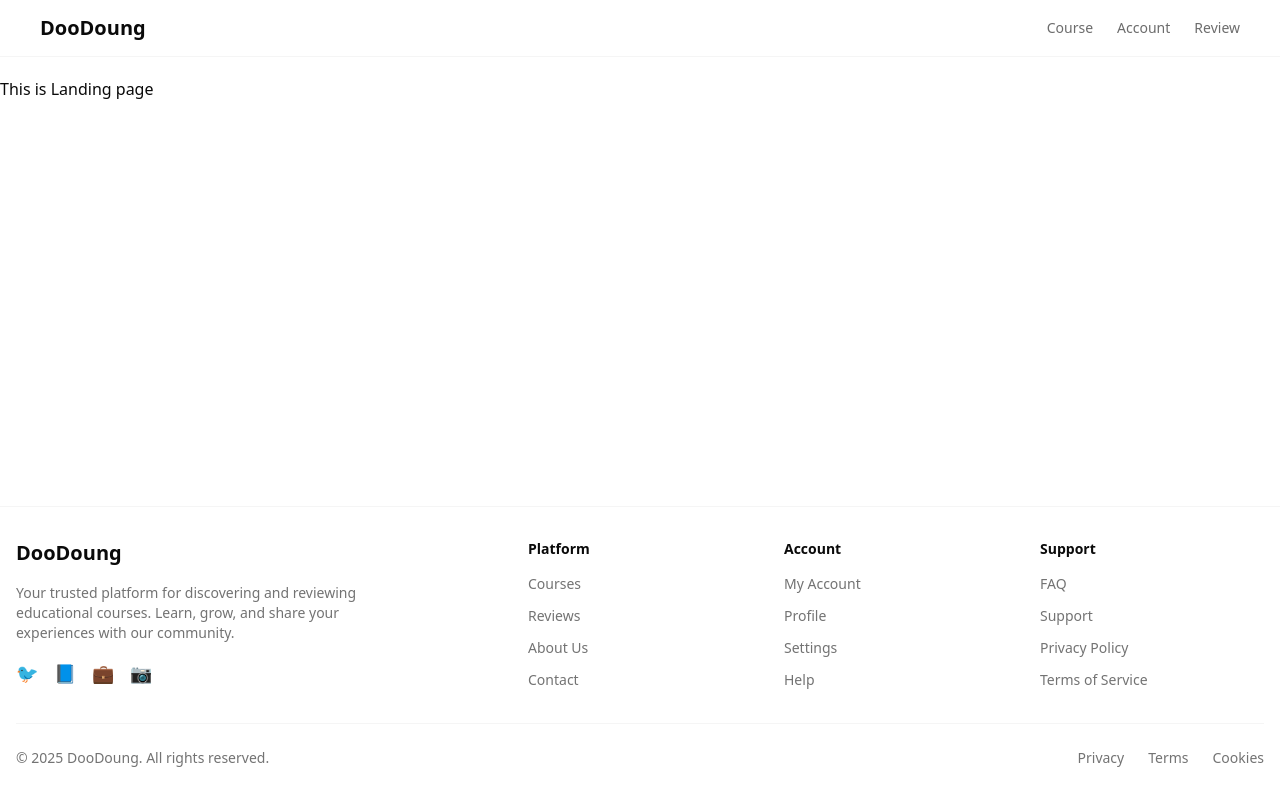
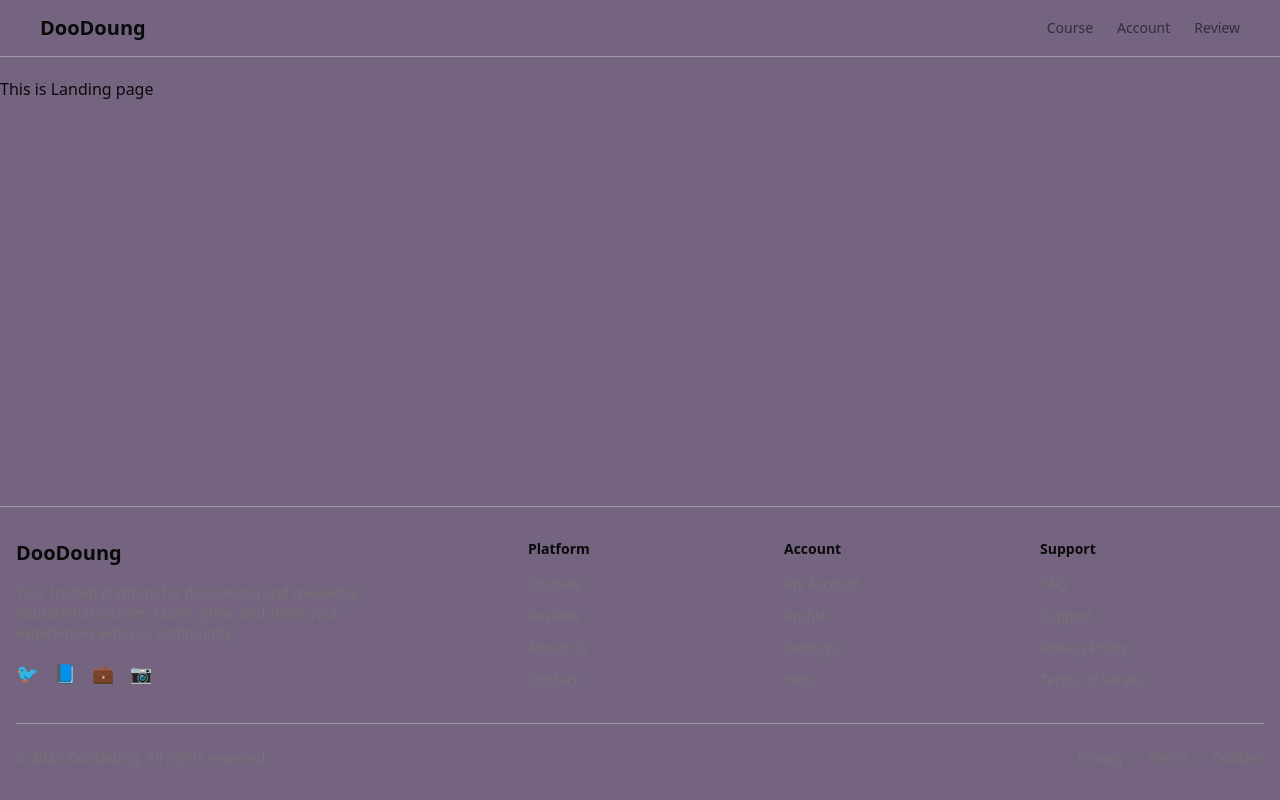
Before and after one commit to DooDoung/doo-doung-frontend, a Next.js app: page / in a window 1280 px wide. Built offline with nearby package versions, Linux system fonts and the light colour scheme.

Commit message:
chore: tailwind

```diff
--- a/commitlint.config.js
+++ b/commitlint.config.js
@@ -1,4 +1,4 @@
-export default {
+module.exports = {
   extends: ["@commitlint/config-conventional"],
   rules: {
     "type-enum": [
--- a/src/pages/_document.tsx
+++ b/src/pages/_document.tsx
@@ -1,4 +1,4 @@
-import { Html, Head, Main, NextScript } from "next/document";
+import { Head, Html, Main, NextScript } from "next/document";
 
 export default function Document() {
   return (
--- a/src/style/globals.css
+++ b/src/style/globals.css
@@ -33,6 +33,8 @@
   --color-secondary: var(--secondary);
   --color-primary-foreground: var(--primary-foreground);
   --color-primary: var(--primary);
+  --color-primary-250: var(--primary-250);
+  --color-primary-500: var(--primary-500);
   --color-popover-foreground: var(--popover-foreground);
   --color-popover: var(--popover);
   --color-card-foreground: var(--card-foreground);
@@ -41,19 +43,28 @@
   --radius-md: calc(var(--radius) - 2px);
   --radius-lg: var(--radius);
   --radius-xl: calc(var(--radius) + 4px);
+  --color-success: var(--success);
+  --color-warning: var(--warning);
+  --color-error: var(--error);
+  --color-neutral-white: var(--neutral-white);
+  --color-neutral-black: var(--neutral-black);
+  --color-accent-pink: var(--accent-pink);
+  --color-accent-violet: var(--accent-violet);
 }
 
 :root {
   --radius: 0.625rem;
-  --background: oklch(1 0 0);
+  --background: #756480;
   --foreground: oklch(0.145 0 0);
   --card: oklch(1 0 0);
   --card-foreground: oklch(0.145 0 0);
   --popover: oklch(1 0 0);
   --popover-foreground: oklch(0.145 0 0);
-  --primary: oklch(0.205 0 0);
+  --primary: #f16987;
+  --primary-250: #ffeaea;
+  --primary-500: #f9b7bb;
   --primary-foreground: oklch(0.985 0 0);
-  --secondary: oklch(0.97 0 0);
+  --secondary: #ece1da;
   --secondary-foreground: oklch(0.205 0 0);
   --muted: oklch(0.97 0 0);
   --muted-foreground: oklch(0.556 0 0);
@@ -76,6 +87,13 @@
   --sidebar-accent-foreground: oklch(0.205 0 0);
   --sidebar-border: oklch(0.922 0 0);
   --sidebar-ring: oklch(0.708 0 0);
+  --success: #8fb08e;
+  --warning: #e1c892;
+  --error: #cb7572;
+  --neutral-white: #ffffff;
+  --neutral-black: #3e3753;
+  --accent-pink: #dc7ca0;
+  --accent-violet: #b688e6;
 }
 
 .dark {
```
